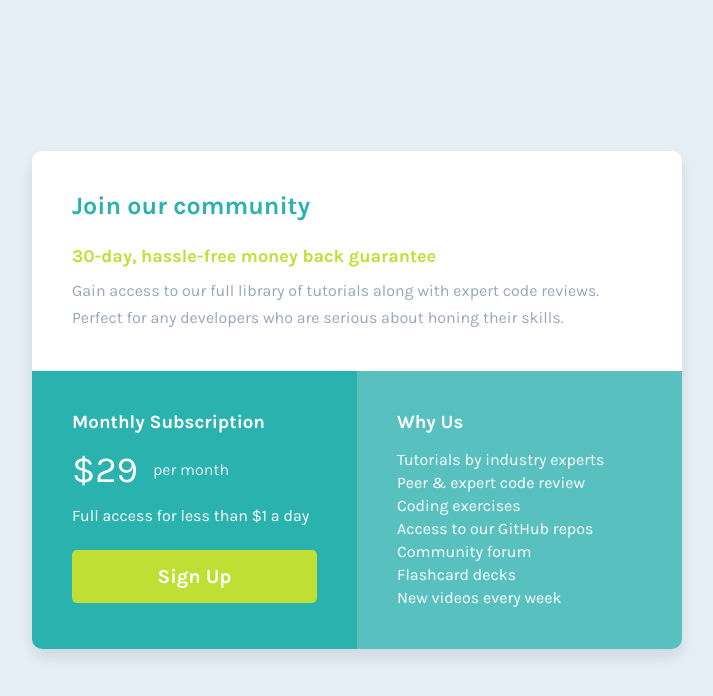
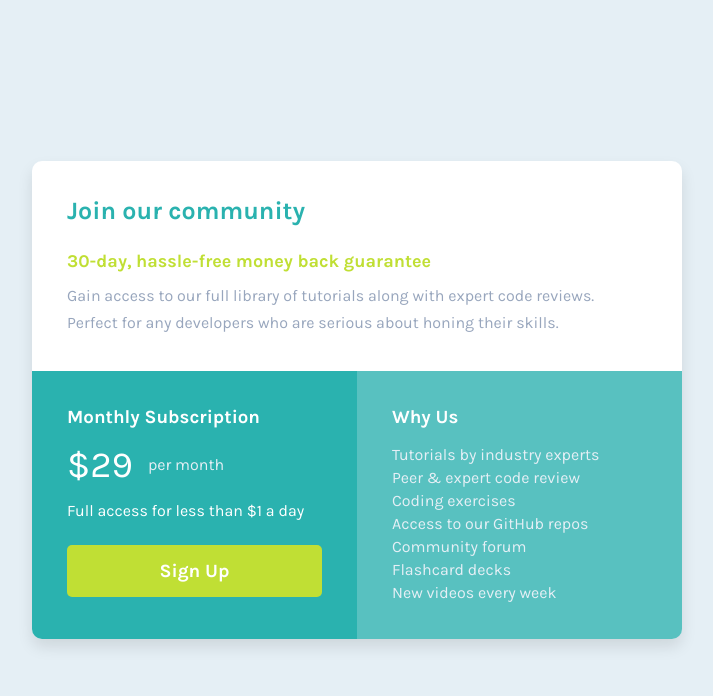
Before and after one commit to AbdulrahmanFE/Challenge_Num_09, a plain HTML site: page index.html in a window 1280 px wide. Shown: the whole page, without its empty margins (283-996 px from the left). Drawn offline with Linux system fonts and the light colour scheme.

Commit message:
Making Some Modifieds

```diff
--- a/style.css
+++ b/style.css
@@ -54,7 +54,7 @@
     }
   }
   .container > section {
-    padding: 40px;
+    padding: 35px;
   }
   @media (max-width: 780px) {
     .container > section {
@@ -111,7 +111,7 @@
     color: white;
     padding: 15px;
     border-radius: 5px;
-    font-size: 1.24rem;
+    font-size: 1.175rem;
     font-weight: 700;
   }
   /* Styling The Why Section */
@@ -121,4 +121,5 @@
   }
   ul > li {
     line-height: 23px;
+    color: var(--LightGray);
   }
```
